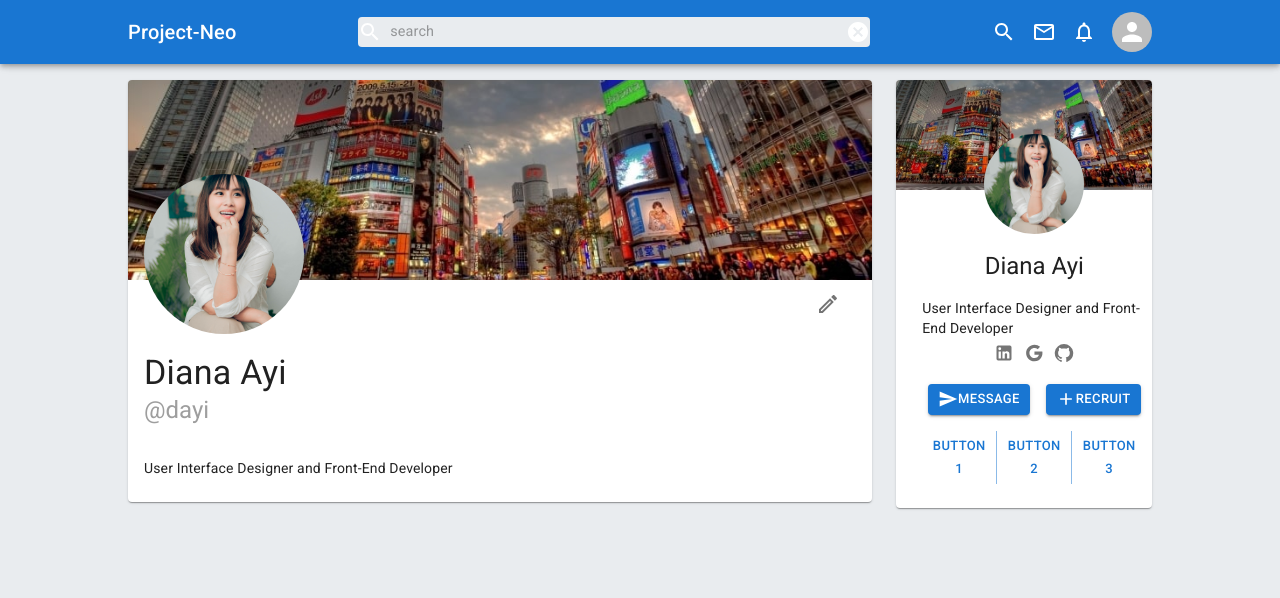
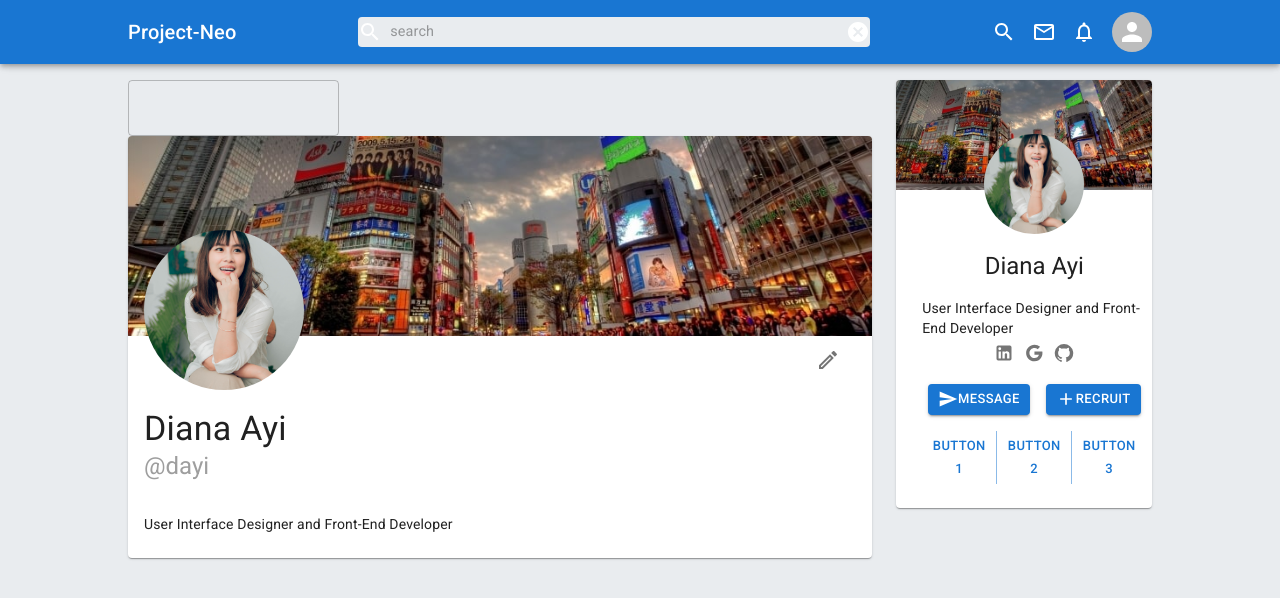
Before and after one commit to jpzambranoleon/project-neo-front-end, a React (Create React App) app: page /profile in a window 1280 px wide. Shown: the top 598 px of the page. Built offline with nearby package versions, Linux system fonts and the light colour scheme.

Commit message:
updated Leftbar.jsx

```diff
--- a/src/pages/profilePage/components/Leftbar.jsx
+++ b/src/pages/profilePage/components/Leftbar.jsx
@@ -1,9 +1,10 @@
-import { Box } from "@mui/material"
+import { Box, TextField } from "@mui/material"
 import User from "./User";
 
 const Leftbar = () => {
     return (
-        <Box>
+        <Box component="form">
+            <TextField></TextField>
             <User />
         </Box>
     );
```
